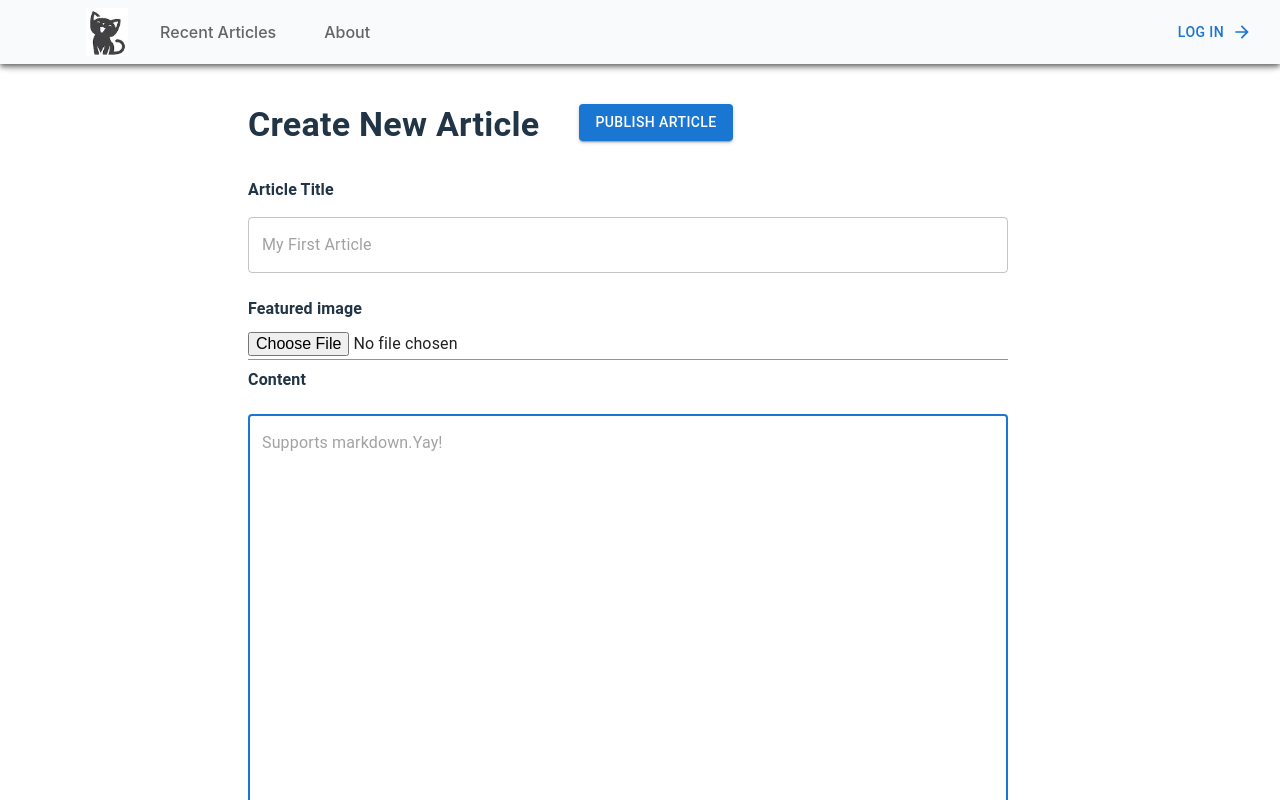
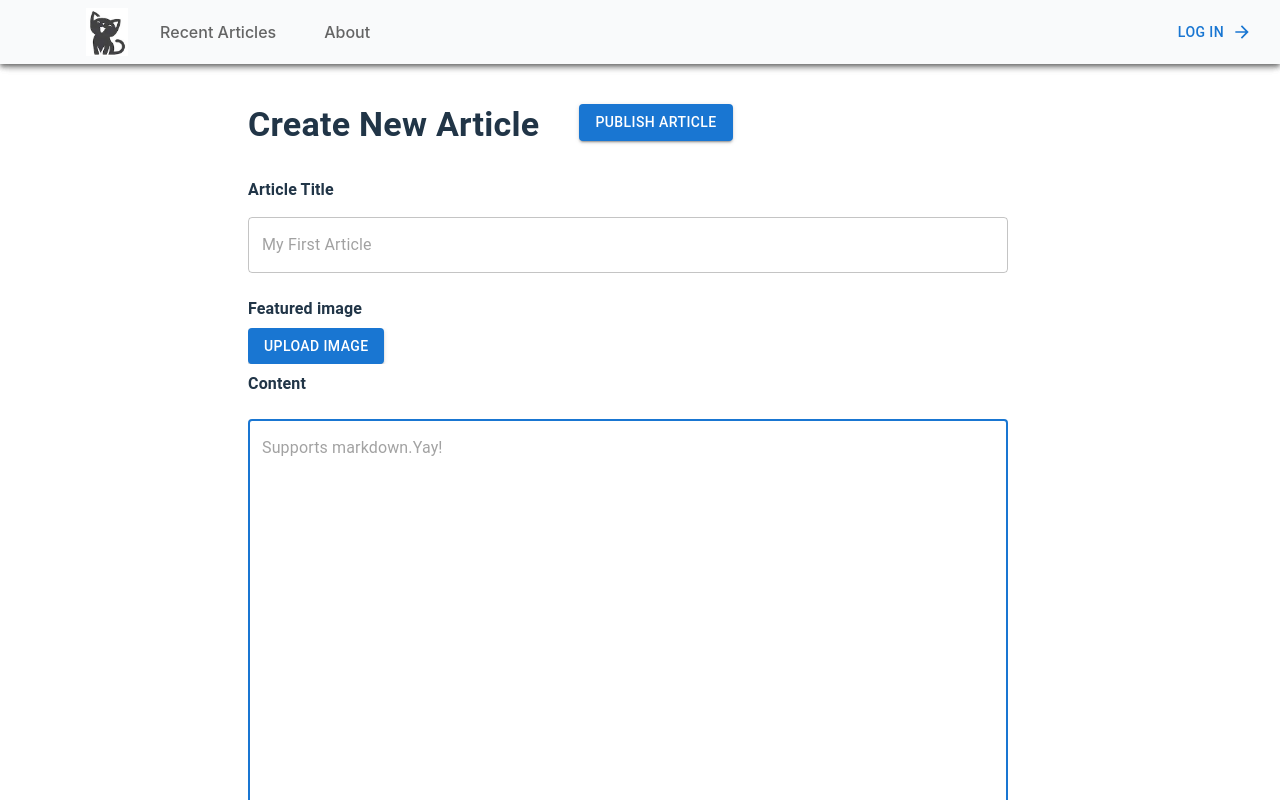
Before and after one commit to oxanakraynova/cat-blog, a React (Vite) app: page /admin/new in a window 1280 px wide. Shown: the top 800 px of the page. Built offline with nearby package versions, Linux system fonts and the light colour scheme; no server answers.

Commit message:
- create file input for uploading img to article form

```diff
--- a/src/components/Articles/MyArticleTable.tsx
+++ b/src/components/Articles/MyArticleTable.tsx
@@ -116,7 +116,9 @@ function MyArticleTable({}: { article: ArticleData }) {
                   }
                   onChange={(event) => {
                     if (event.target.checked) {
-                      setSelected(articles.map((article) => article.articleId));
+                      setSelected(
+                        articles.map((article) => article.articleId!)
+                      );
                     } else {
                       setSelected([]);
                     }
@@ -136,9 +138,9 @@ function MyArticleTable({}: { article: ArticleData }) {
                 <TableCell>
                   <Checkbox
                     color="primary"
-                    checked={isSelected(article.articleId)}
+                    checked={isSelected(article.articleId!)}
                     onChange={(event) =>
-                      handleCheckboxClick(event, article.articleId)
+                      handleCheckboxClick(event, article.articleId!)
                     }
                   />
                 </TableCell>
@@ -161,7 +163,7 @@ function MyArticleTable({}: { article: ArticleData }) {
                     </Link>
                     <IconButton
                       aria-label="delete"
-                      onClick={() => handleDeleteClick(article.articleId)}
+                      onClick={() => handleDeleteClick(article.articleId!)}
                     >
                       <DeleteIcon />
                     </IconButton>
--- a/src/components/Forms/ArticleForm/ArticleForm.tsx
+++ b/src/components/Forms/ArticleForm/ArticleForm.tsx
@@ -4,7 +4,6 @@ import {
   Box,
   TextField,
   InputLabel,
-  Input,
   CardMedia,
 } from "@mui/material";
 import { useFormik } from "formik";
@@ -23,6 +22,7 @@ import {
 } from "../../../services/imageService";
 import FormHeader from "./FormHeader";
 import { creationSchema, editionSchema } from "./ValidationShema";
+import FileInput from "./FileInput";
 
 export interface ArticleFormProps {
   mode: "CREATE" | "EDIT";
@@ -34,7 +34,7 @@ interface InitialValuesForm {
 }
 
 function ArticleForm({ mode }: ArticleFormProps) {
-  const [image, setImage] = useState<File | null>(null);
+  const [selectedImage, setSelectedImage] = useState<File | null>(null);
   const [article, setArticle] = useState<ArticleData | null>(null);
   const [imageData, setImageData] = useState<string | null>(null);
 
@@ -92,9 +92,9 @@ function ArticleForm({ mode }: ArticleFormProps) {
 
         let uploadedImageId: string | null = null;
 
-        if (image) {
+        if (selectedImage) {
           const formData = new FormData();
-          formData.append("image", image);
+          formData.append("image", selectedImage);
 
           const response = await postImage(formData);
 
@@ -152,13 +152,6 @@ function ArticleForm({ mode }: ArticleFormProps) {
       }
     },
   });
-
-  const handleImageChange = (event: React.ChangeEvent<HTMLInputElement>) => {
-    const files = event.target.files;
-    if (files && files.length > 0) {
-      setImage(files[0]);
-    }
-  };
 
   const handleUploadImage = async () => {
     //TODO
@@ -220,6 +213,8 @@ function ArticleForm({ mode }: ArticleFormProps) {
                 flexDirection: "column",
               }}
             >
+              {imageData ? (
+                <>
                   <InputLabel
                     sx={{
                       fontWeight: "bold",
@@ -229,8 +224,6 @@ function ArticleForm({ mode }: ArticleFormProps) {
                   >
                     Featured image
                   </InputLabel>
-              {imageData ? (
-                <>
                   <CardMedia
                     component="img"
                     src={imageData}
@@ -264,14 +257,7 @@ function ArticleForm({ mode }: ArticleFormProps) {
                   </Stack>
                 </>
               ) : (
-                <Input
-                  id="imageId"
-                  type="file"
-                  inputProps={{
-                    accept: "image/*",
-                  }}
-                  onChange={handleImageChange}
-                />
+                <FileInput />
               )}
             </Box>
             <Box>
--- /dev/null
+++ b/src/components/Forms/ArticleForm/FileInput.tsx
@@ -0,0 +1,65 @@
+import { Button, Box, InputLabel, Input, CardMedia } from "@mui/material";
+import { useState, useEffect } from "react";
+
+const FileInput = () => {
+  const [selectedImage, setSelectedImage] = useState<File | null>(null);
+  const [imageData, setImageData] = useState<string | null>(null);
+
+  useEffect(() => {
+    if (selectedImage) {
+      setImageData(URL.createObjectURL(selectedImage));
+    }
+  }, [selectedImage]);
+
+  const handleImageChange = (event: React.ChangeEvent<HTMLInputElement>) => {
+    const files = event.target.files;
+    if (files && files.length > 0) {
+      setSelectedImage(files[0]);
+    }
+  };
+
+  return (
+    <>
+      <InputLabel
+        sx={{
+          fontWeight: "bold",
+          color: "inherit",
+          marginBottom: "0.5rem",
+        }}
+      >
+        Featured image
+      </InputLabel>
+      <Input
+        id="select-image"
+        type="file"
+        inputProps={{
+          accept: "image/*",
+        }}
+        style={{ display: "none" }}
+        onChange={handleImageChange}
+      />
+      <InputLabel htmlFor="select-image">
+        <Button variant="contained" color="primary" component="span">
+          Upload Image
+        </Button>
+      </InputLabel>
+      {imageData && (
+        <Box mt={2} textAlign="left">
+          <CardMedia
+            component="img"
+            src={imageData}
+            alt={selectedImage?.name}
+            sx={{
+              maxWidth: "12rem",
+              height: "100%",
+              objectFit: "cover",
+              maxHeight: "6rem",
+            }}
+          />
+        </Box>
+      )}
+    </>
+  );
+};
+
+export default FileInput;
```
Lines whose indentation alone changed are shown as unchanged.
